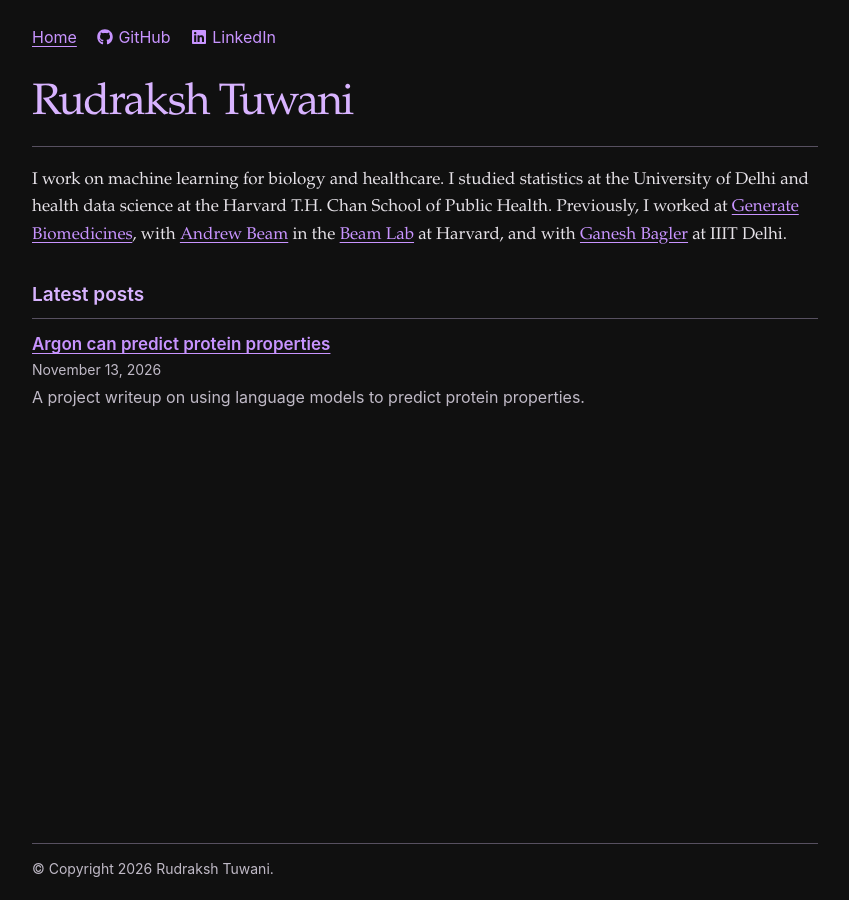
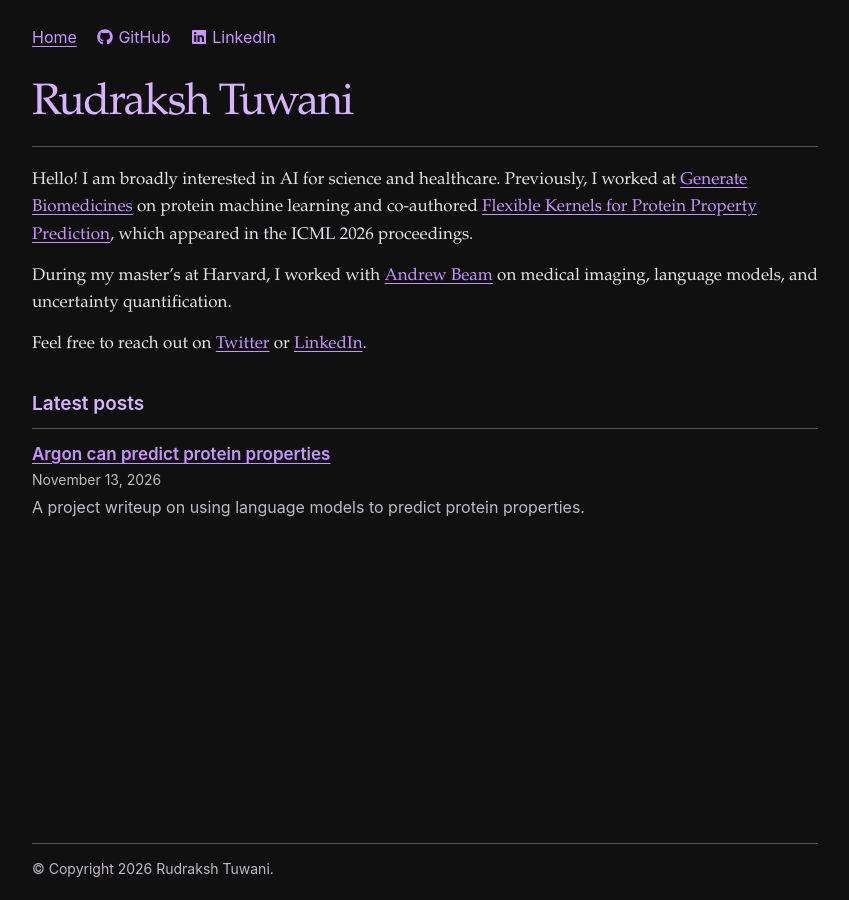
Before and after one commit to RudrakshTuwani/rudrakshtuwani.github.io, an MkDocs documentation site: the page built from docs/index.md, in a window 1280 px wide. Shown: the whole page, without its empty margins (215-1064 px from the left). Built offline with MkDocs 1.6.1, drawn with Linux system fonts in a browser that asks for light colours.

Commit message:
Update homepage research introduction

```diff
--- a/docs/index.md
+++ b/docs/index.md
@@ -3,4 +3,8 @@ title: Rudraksh Tuwani
 post_list: latest
 ---
 
-I work on machine learning for biology and healthcare. I studied statistics at the University of Delhi and health data science at the Harvard T.H. Chan School of Public Health. Previously, I worked at [Generate Biomedicines](https://generatebiomedicines.com/), with [Andrew Beam](https://www.linkedin.com/in/andrew-beam-01a6aa295/) in the [Beam Lab](http://beamlab.org/) at Harvard, and with [Ganesh Bagler](https://iiitd.ac.in/bagler/) at IIIT Delhi.
+Hello! I am broadly interested in AI for science and healthcare. Previously, I worked at [Generate Biomedicines](https://generatebiomedicines.com/) on protein machine learning and co-authored [Flexible Kernels for Protein Property Prediction](https://proceedings.mlr.press/v306/jankowiak26a.html), which appeared in the ICML 2026 proceedings.
+
+During my master’s at Harvard, I worked with [Andrew Beam](https://www.linkedin.com/in/andrew-beam-01a6aa295/) on medical imaging, language models, and uncertainty quantification.
+
+Feel free to reach out on [Twitter](https://x.com/rudraksh_tuwani) or [LinkedIn](https://www.linkedin.com/in/rudraksh-tuwani/).
```
